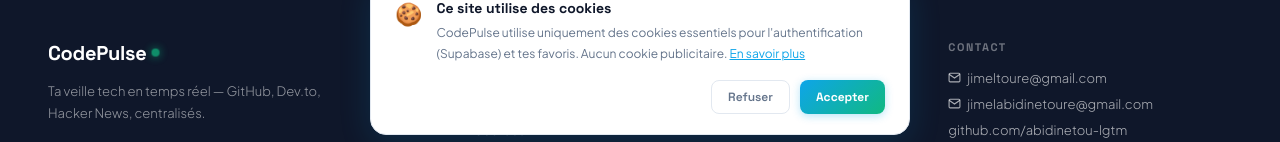
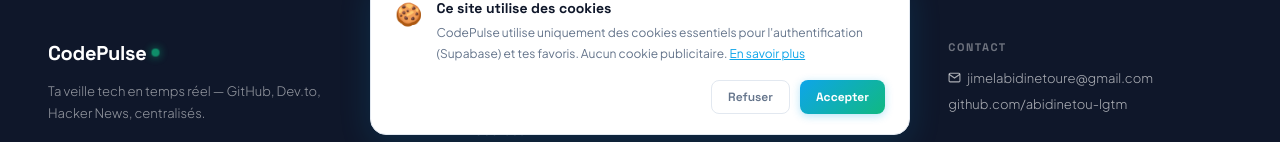
Before and after one commit to abidinetou-lgtm/codepulse, a React (Vite) app: page /dashboard in a window 1280 px wide. Shown: the part 645-787 px from the top of the page. Built offline with nearby package versions, Linux system fonts and the light colour scheme; no server answers.

Commit message:
fix : gestion d'erreur

```diff
--- a/src/components/Footer.jsx
+++ b/src/components/Footer.jsx
@@ -53,15 +53,7 @@
         <div className="footer-col">
           <h4 className="footer-col-title">Contact</h4>
           <ul className="footer-links">
-            <li>
-              <a href="mailto:jimeltoure@gmail.com">
-                <svg width="13" height="13" viewBox="0 0 24 24" fill="none" stroke="currentColor" strokeWidth="2" style={{marginRight:6,verticalAlign:'middle'}}>
-                  <path d="M4 4h16c1.1 0 2 .9 2 2v12c0 1.1-.9 2-2 2H4c-1.1 0-2-.9-2-2V6c0-1.1.9-2 2-2z"/>
-                  <polyline points="22,6 12,13 2,6"/>
-                </svg>
-                jimeltoure@gmail.com
-              </a>
-            </li>
+
             <li>
               <a href="mailto:jimelabidinetoure@gmail.com">
                 <svg width="13" height="13" viewBox="0 0 24 24" fill="none" stroke="currentColor" strokeWidth="2" style={{marginRight:6,verticalAlign:'middle'}}>
```
